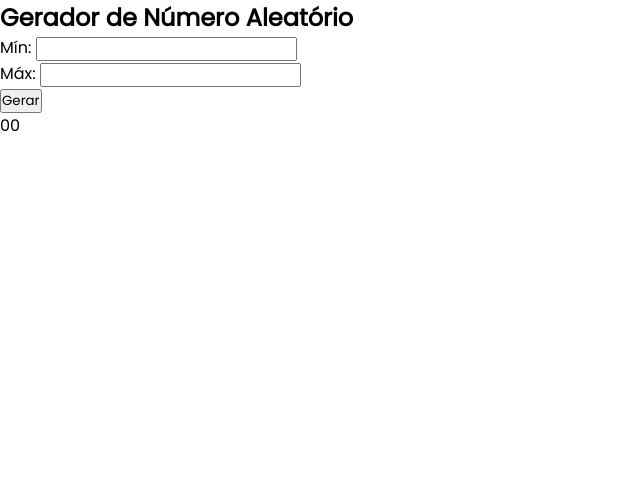
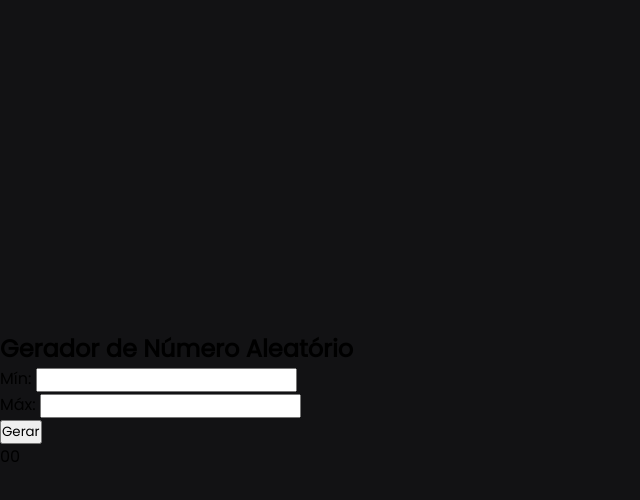
Before and after one commit to rodrigojteixeira/RandomNumberGenerator, a plain HTML site: page index.html in a window 1280 px wide. Shown: the whole page, without its empty margins (0-640 px from the left). Drawn offline with Linux system fonts and the light colour scheme.

Commit message:
Colocando o body no CSS

```diff
--- a/css/style.css
+++ b/css/style.css
@@ -6,3 +6,11 @@
     padding: 0;
     box-sizing: border-box;
 }
+
+body{
+    background-color: #121214;
+    width: 100%;
+    min-height: 100vh;
+    display: flex;
+    align-items: center;
+}
```
